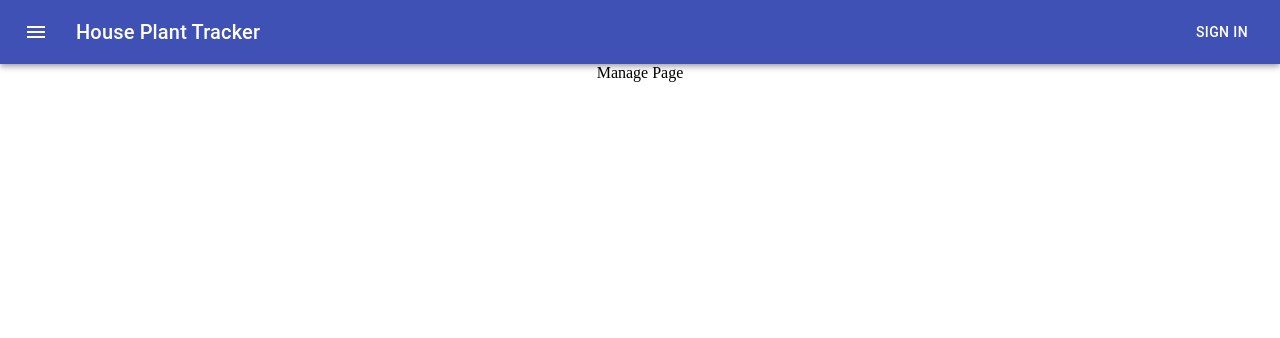
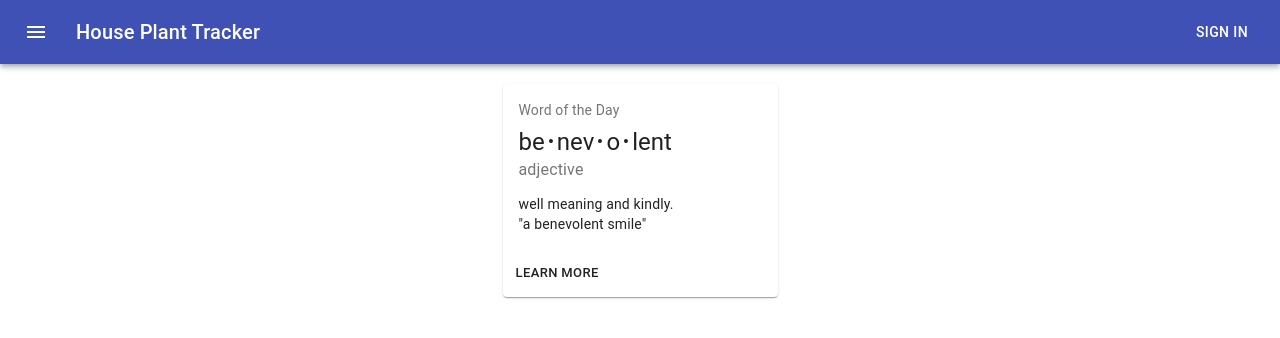
Before and after one commit to ekonine/plant-tracker-v2, a React (Create React App) app: page /manage in a window 1280 px wide. Shown: the top 338 px of the page. Built offline with nearby package versions, Linux system fonts and the light colour scheme.

Commit message:
add default card component

```diff
--- /dev/null
+++ b/src/components/custom-card/custom-card.component.jsx
@@ -0,0 +1,53 @@
+import React from 'react';
+import { makeStyles } from '@material-ui/core/styles';
+import Card from '@material-ui/core/Card';
+import CardActions from '@material-ui/core/CardActions';
+import CardContent from '@material-ui/core/CardContent';
+import Button from '@material-ui/core/Button';
+import Typography from '@material-ui/core/Typography';
+
+const useStyles = makeStyles({
+  root: {
+    minWidth: 275,
+  },
+  bullet: {
+    display: 'inline-block',
+    margin: '0 2px',
+    transform: 'scale(0.8)',
+  },
+  title: {
+    fontSize: 14,
+  },
+  pos: {
+    marginBottom: 12,
+  },
+});
+
+export default function CustomCard() {
+  const classes = useStyles();
+  const bull = <span className={classes.bullet}>•</span>;
+
+  return (
+    <Card className={classes.root}>
+      <CardContent>
+        <Typography className={classes.title} color="textSecondary" gutterBottom>
+          Word of the Day
+        </Typography>
+        <Typography variant="h5" component="h2">
+          be{bull}nev{bull}o{bull}lent
+        </Typography>
+        <Typography className={classes.pos} color="textSecondary">
+          adjective
+        </Typography>
+        <Typography variant="body2" component="p">
+          well meaning and kindly.
+          <br />
+          {'"a benevolent smile"'}
+        </Typography>
+      </CardContent>
+      <CardActions>
+        <Button size="small">Learn More</Button>
+      </CardActions>
+    </Card>
+  );
+}
--- a/src/pages/manage/manage.page.jsx
+++ b/src/pages/manage/manage.page.jsx
@@ -1,10 +1,14 @@
 import React from 'react';
 import {makeStyles} from '@material-ui/core/styles';
+import CustomCard from '../../components/custom-card/custom-card.component.jsx';
 
 const useStyles = makeStyles(theme => ({
   root: {
     display: 'flex',
     justifyContent: 'center'
+  },
+  cardContainer: {
+    marginTop: '20px'
   },
 }));
 
@@ -14,7 +18,9 @@
 
   return(
     <div className={classes.root}>
-      Manage Page
+      <div className={classes.cardContainer}>
+        <CustomCard />
+      </div>
     </div>
   );
 }
```
